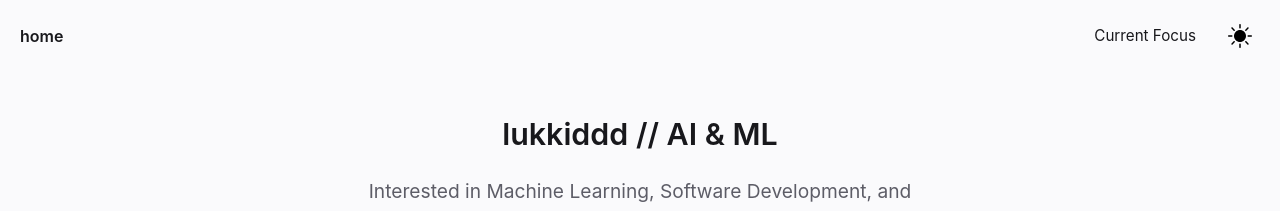
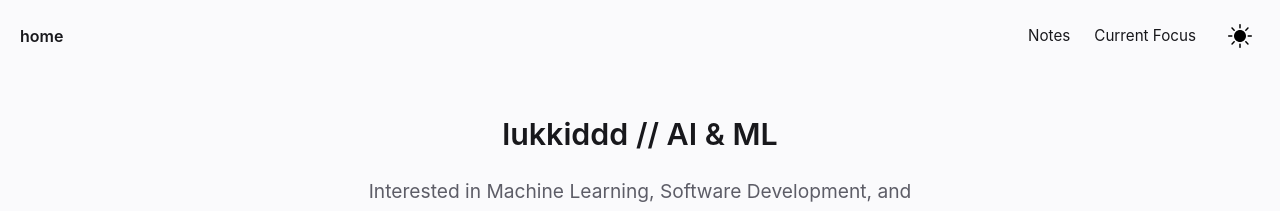
Before and after one commit to lukkiddd/lukkiddd.github.io, a Jekyll site: the page built from pages/index.md, in a window 1280 px wide and 900 px high. Shown: the top 211 px of the window. Built offline with Jekyll 4.4.1, drawn with Linux system fonts in a browser that asks for light colours.

Commit message:
Add notes menu

```diff
--- a/_includes/Header.html
+++ b/_includes/Header.html
@@ -57,6 +57,9 @@
         </a>
       </div> -->
       <div class="navbar-end is-hidden-mobile" onclick="modeSwitcher()" >
+        <a href="../notes"  class="navbar-item">
+          Notes
+        </a>
         <a href="../posts/focus"  class="navbar-item">
           Current Focus
         </a>
```
